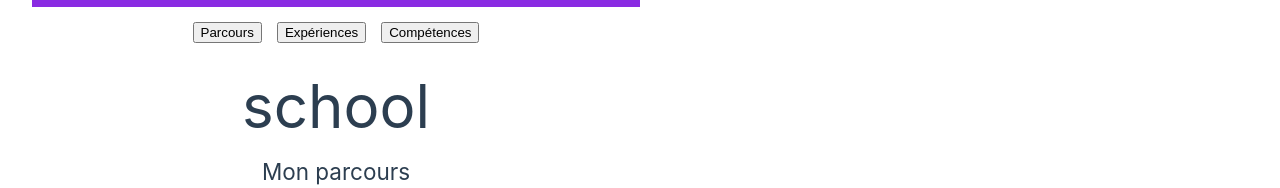
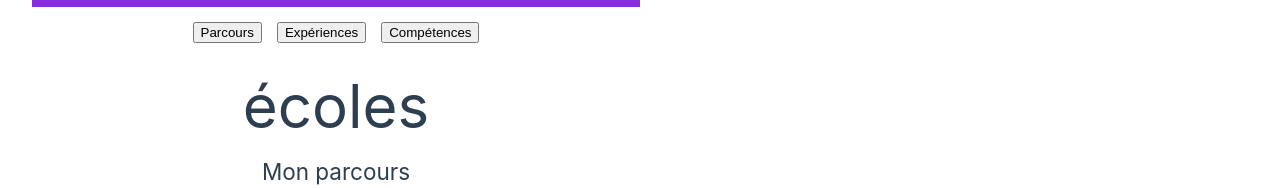
Before and after one commit to Ayrwin/Mon-Projet-CEF-Portfolio, a Vue app: page / in a window 1280 px wide. Shown: the part 353-541 px from the top of the page. Built offline with nearby package versions, Linux system fonts and the light colour scheme.

Commit message:
change courses

```diff
--- a/src/components/Courses.vue
+++ b/src/components/Courses.vue
@@ -28,7 +28,7 @@ const parcours = {
 <template>
     <div class="courses">
         <div class="courses__title">
-            <span class="material-symbols-outlined">school</span><br>
+            <span class="material-symbols-outlined">écoles</span><br>
             <TitreNiveau2>Mon parcours</TitreNiveau2>
         </div>
 
```
